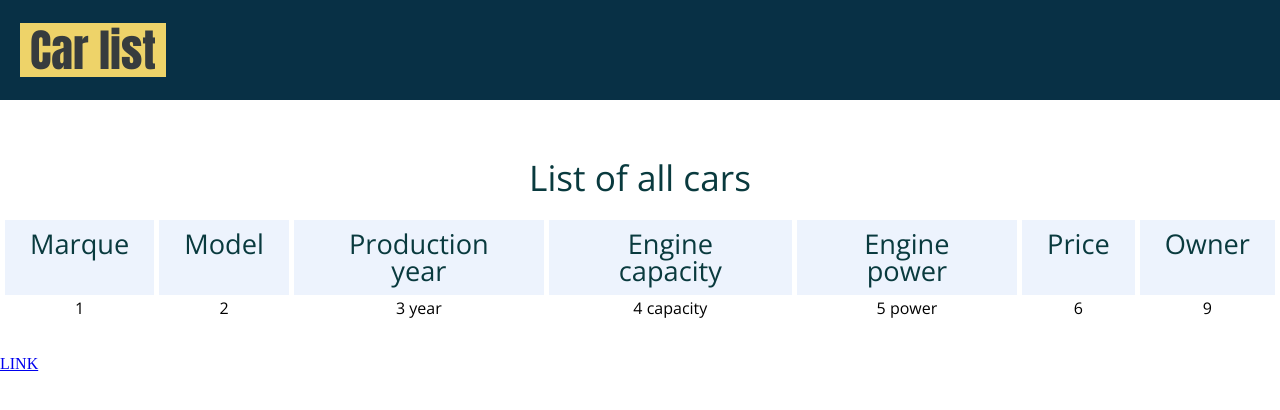
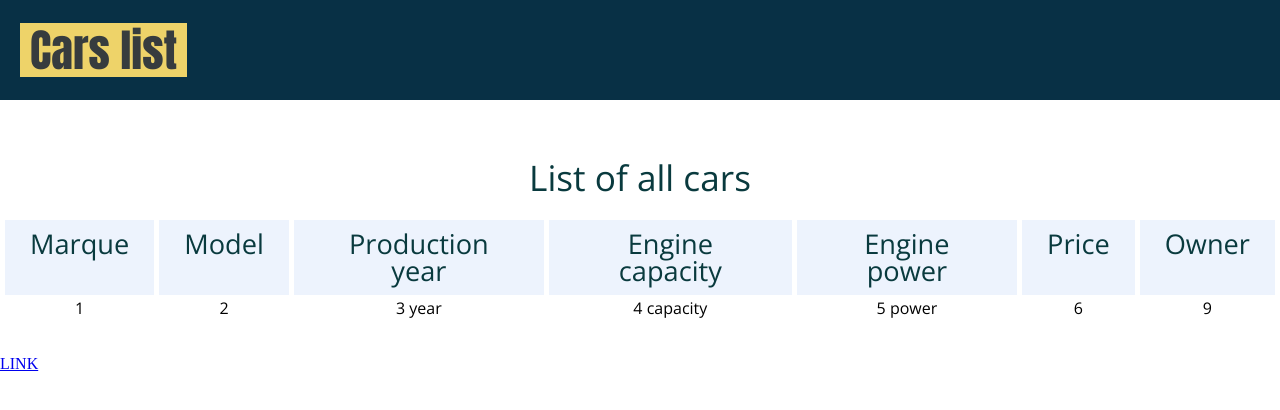
Before and after one commit to olga-arkhipenko/simple-car-list, a React (Create React App) app: page / in a window 1280 px wide. Shown: the top 410 px of the page. Built offline with nearby package versions, Linux system fonts and the light colour scheme.

Commit message:
Changed logo name.

```diff
--- a/src/components/Header/index.jsx
+++ b/src/components/Header/index.jsx
@@ -5,7 +5,7 @@ const Header = () => {
     return (
         <header className="header">
             <p className="logo">
-                Car list
+                Cars list
             </p>
         </header>
     )
```
